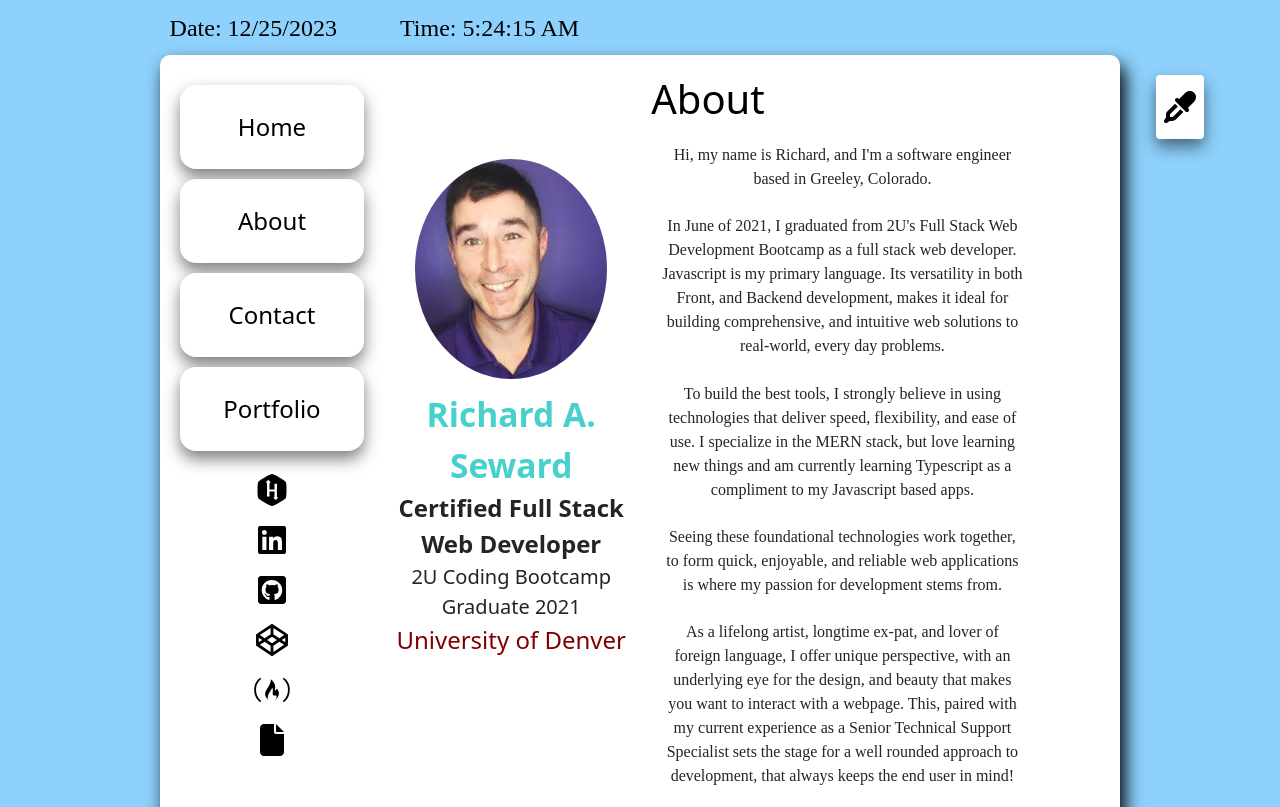
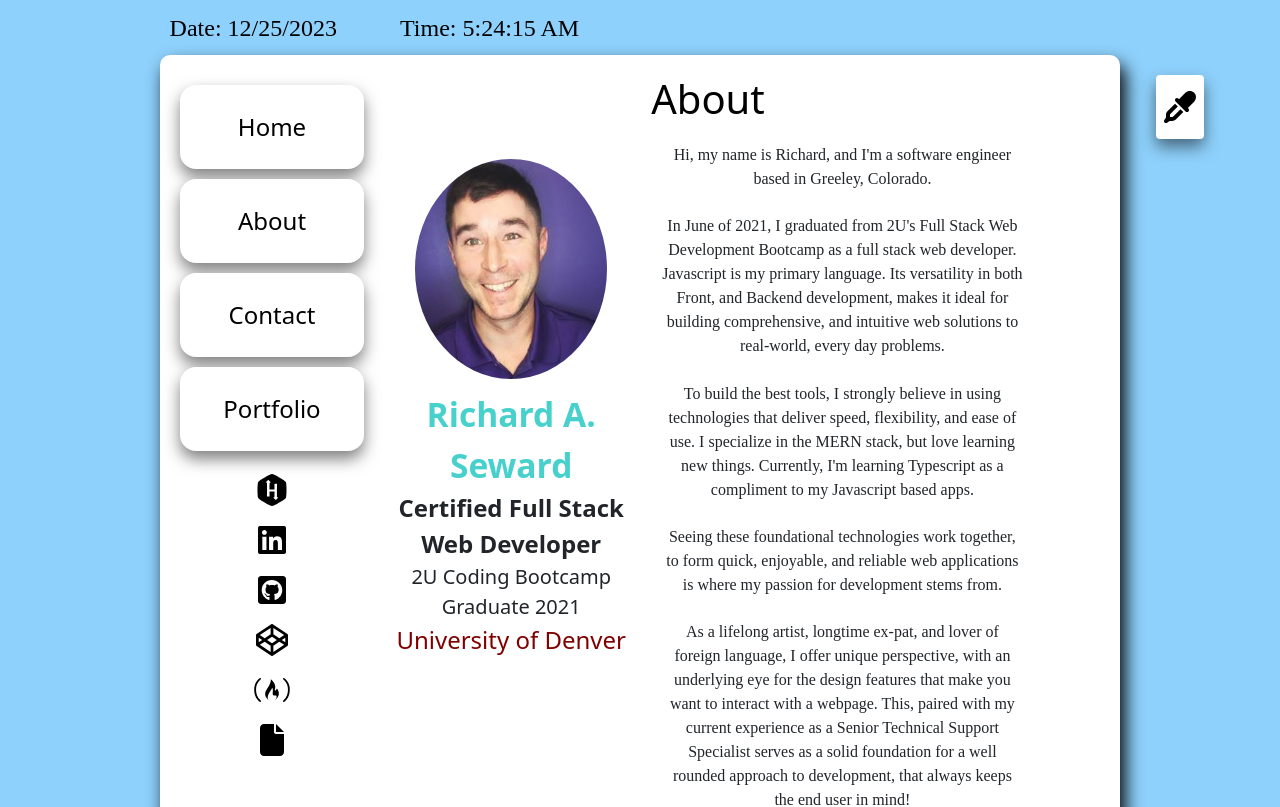
Before and after one commit to raseward14/Responsive-Portfolio, a React (Create React App) app in the folder client/: page /about in a window 1280 px wide. Shown: the top 807 px of the page. Built offline with nearby package versions, Linux system fonts and the light colour scheme; a web font is replaced by a local one.

Commit message:
edited about page

```diff
--- a/client/src/components/Bio/index.js
+++ b/client/src/components/Bio/index.js
@@ -18,9 +18,9 @@ function Bio() {
       <div className="about-container">
         <p className="about">Hi, my name is Richard, and I'm a software engineer based in Greeley, Colorado.</p>
         <p className="about">In June of 2021, I graduated from 2U's Full Stack Web Development Bootcamp as a full stack web developer. Javascript is my primary language. Its versatility in both Front, and Backend development, makes it ideal for building comprehensive, and intuitive web solutions to real-world, every day problems.</p>
-        <p className="about">To build the best tools, I strongly believe in using technologies that deliver speed, flexibility, and ease of use. I specialize in the MERN stack, but love learning new things and am currently learning Typescript as a compliment to my Javascript based apps.</p>
+        <p className="about">To build the best tools, I strongly believe in using technologies that deliver speed, flexibility, and ease of use. I specialize in the MERN stack, but love learning new things. Currently, I'm learning Typescript as a compliment to my Javascript based apps.</p>
         <p className="about">Seeing these foundational technologies work together, to form quick, enjoyable, and reliable web applications is where my passion for development stems from.</p>
-        <p className="about">As a lifelong artist, longtime ex-pat, and lover of foreign language, I offer unique perspective, with an underlying eye for the design, and beauty that makes you want to interact with a webpage. This, paired with my current experience as a Senior Technical Support Specialist sets the stage for a well rounded approach to development, that always keeps the end user in mind!</p>
+        <p className="about">As a lifelong artist, longtime ex-pat, and lover of foreign language, I offer unique perspective, with an underlying eye for the design features that make you want to interact with a webpage. This, paired with my current experience as a Senior Technical Support Specialist serves as a solid foundation for a well rounded approach to development, that always keeps the end user in mind!</p>
         <p className="about">In the future, I plan to continue learning, and improving as a developer. A little progress every day, goes a long way!</p>
         <p className="about"></p>
       </div>
```
